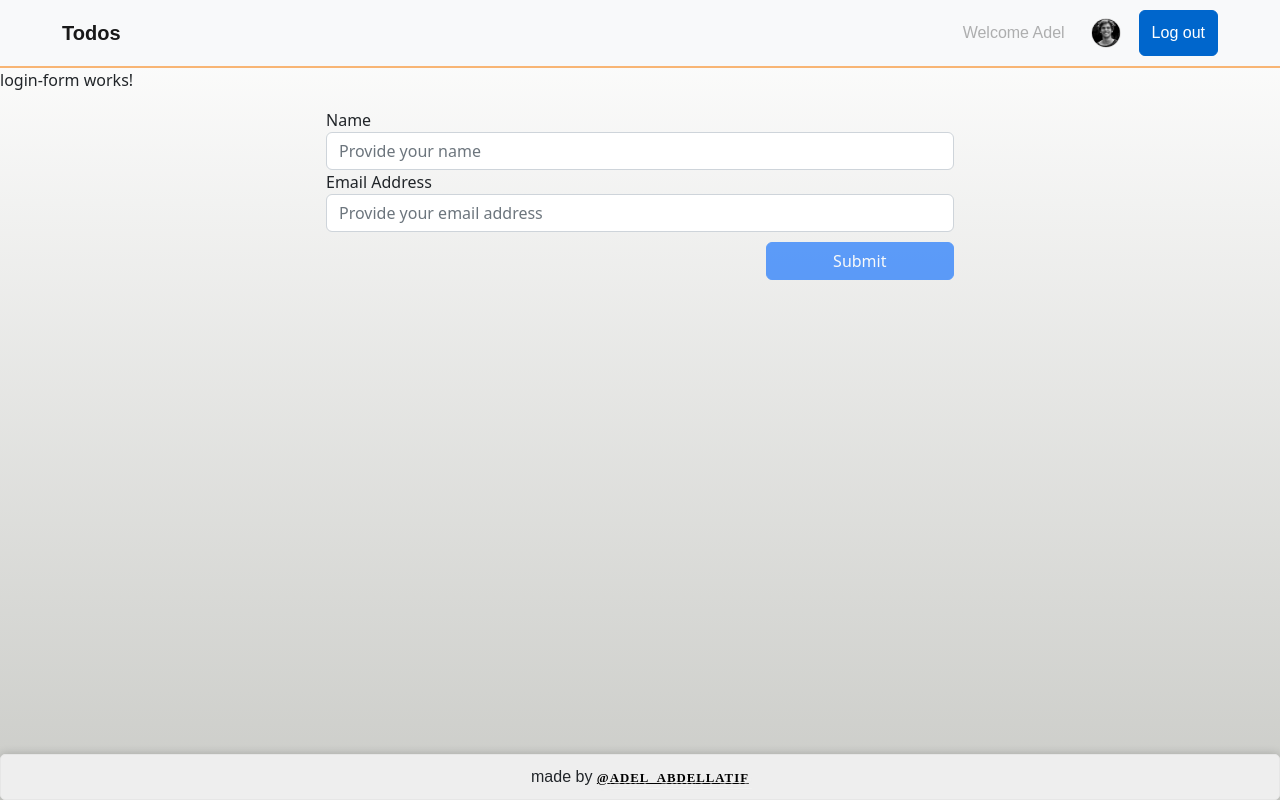
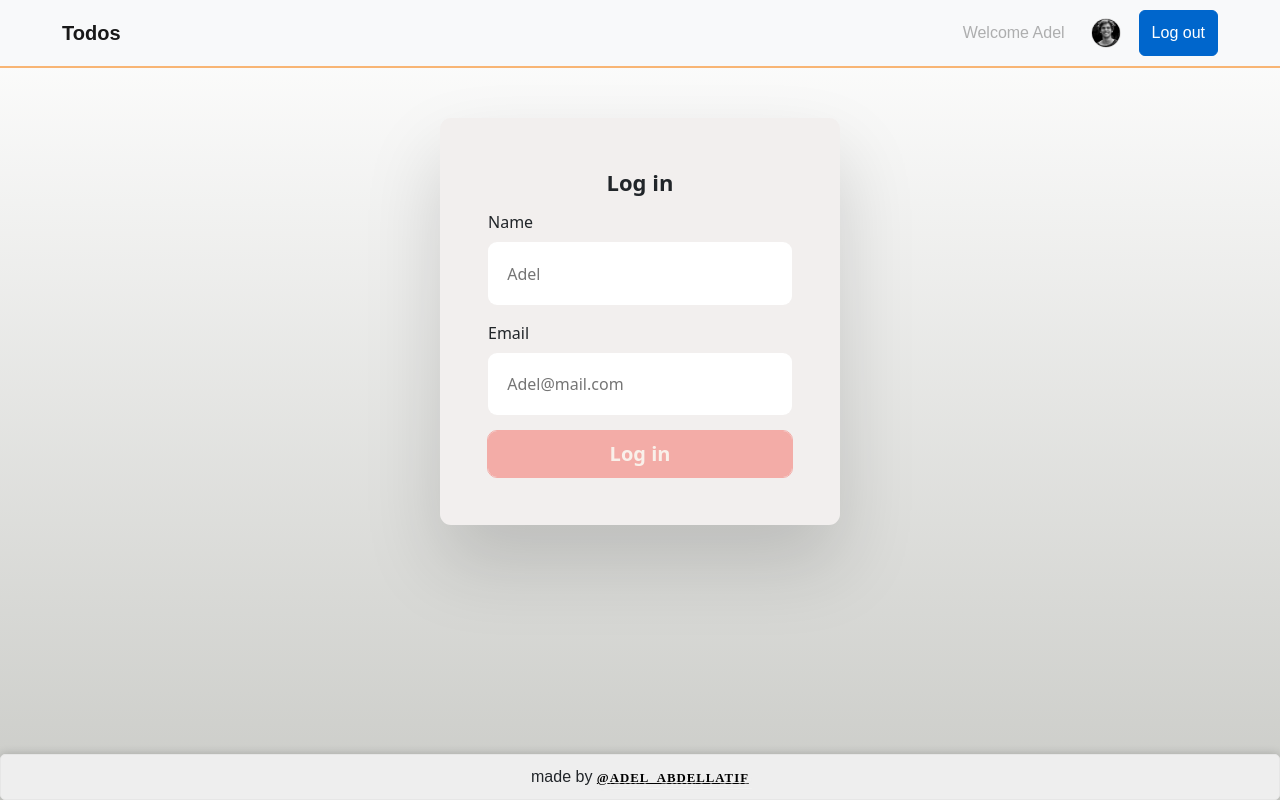
Before and after one commit to THEPEACEMAKER/ng-todo-app, an Angular app: page /login in a window 1280 px wide. Built offline with nearby package versions, Linux system fonts and the light colour scheme.

Commit message:
login form style

```diff
--- a/src/app/login-form/login-form.component.css
+++ b/src/app/login-form/login-form.component.css
@@ -0,0 +1,97 @@
+* {
+    margin: 0;
+    padding: 0;
+    box-sizing: border-box;
+}
+
+html,
+body {
+    height: 100%;
+}
+
+html {
+    background: linear-gradient(to right bottom, #fbdb89, #f48982);
+    background-repeat: no-repeat;
+    background-size: cover;
+    width: 100%;
+    height: 100%;
+    background-attachment: fixed;
+}
+
+body {
+    font-family: sans-serif;
+    line-height: 1.4;
+    display: flex;
+}
+
+.container {
+    width: 400px;
+    margin: 50px auto;
+    padding: 36px 48px 48px 48px;
+    background-color: #f2efee;
+
+    border-radius: 11px;
+    box-shadow: 0 2.4rem 4.8rem rgba(0, 0, 0, 0.15);
+}
+
+.login-title {
+    padding: 15px;
+    font-size: 22px;
+    font-weight: 600;
+    text-align: center;
+}
+
+.login-form {
+    display: grid;
+    grid-template-columns: 1fr;
+    row-gap: 16px;
+}
+
+.login-form label {
+    display: block;
+    margin-bottom: 8px;
+}
+
+.login-form input {
+    width: 100%;
+    padding: 1.2rem;
+    border-radius: 9px;
+    border: none;
+}
+
+.login-form input:focus {
+    outline: none;
+    box-shadow: 0 0 0 4px rgba(253, 242, 233, 0.5);
+}
+
+.btn--form {
+    background-color: #f48982;
+    color: #fdf2e9;
+    align-self: end;
+    padding: 8px;
+}
+
+.btn,
+.btn:link,
+.btn:visited {
+    display: inline-block;
+    text-decoration: none;
+    font-size: 20px;
+    font-weight: 600;
+    border-radius: 9px;
+    border: none;
+
+    cursor: pointer;
+    font-family: inherit;
+
+    transition: all 0.3s;
+}
+
+button {
+    outline: 1px solid #f48982;
+}
+
+.btn--form:hover {
+    background-color: #fdf2e9;
+    color: #f48982;
+}
--- a/src/app/login-form/login-form.component.html
+++ b/src/app/login-form/login-form.component.html
@@ -1,32 +1,27 @@
-<p>login-form works!</p>
-<div class="row justify-content-sm-center">
-    <div class="col-sm-6">
-        <form #templateDrivenForm="ngForm" (ngSubmit)="handleFormSubmit(templateDrivenForm)">
-            <div class="form-group">
-                <label>Name</label>
-                <input class="form-control" placeholder="Provide your name" ngModel name="name" required type="text" />
+<div class="container">
+    <h2 class="login-title">Log in</h2>
+
+    <form class="login-form" #templateDrivenForm="ngForm" (ngSubmit)="handleFormSubmit(templateDrivenForm)">
+        <div>
+            <label for="name">Name </label>
+            <input id="name" type="text" placeholder="Adel" ngModel name="name" required />
             <span class="text-danger"
                 *ngIf="templateDrivenForm.controls['name']?.invalid && templateDrivenForm.controls['name'].dirty">
                 Name is required
             </span>
         </div>
 
-            <div class="form-group">
-                <label>Email Address</label>
-                <input class="form-control" placeholder="Provide your email address" ngModel name="email" required
-                    type="email" />
+        <div>
+            <label for="email">Email </label>
+            <input id="email" type="email" placeholder="Adel@mail.com" ngModel name="email" required />
             <span class="text-danger"
                 *ngIf="templateDrivenForm.controls['email']?.invalid && templateDrivenForm.controls['email'].dirty">
                 Email is required
             </span>
         </div>
 
-            <div class="form-group">
-                <div style="display: flex; margin-top: 10px;">
-                    <button type="submit" class="btn btn-primary" style="margin-left: auto; width: 30%;"
-                        [disabled]="templateDrivenForm.invalid"> Submit </button>
-                </div>
-            </div>
+        <button class="btn btn--form" type="submit" value="Log in" [disabled]="templateDrivenForm.invalid">
+            Log in
+        </button>
     </form>
 </div>
-</div>
--- a/src/app/sign-in-form/sign-in-form.component.css
+++ b/src/app/sign-in-form/sign-in-form.component.css
@@ -26,7 +26,7 @@ body {
 
 .container {
     width: 400px;
-    margin: auto;
+    margin: 50px auto;
     padding: 36px 48px 48px 48px;
     background-color: #f2efee;
 
```
Lines whose indentation alone changed are shown as unchanged.
